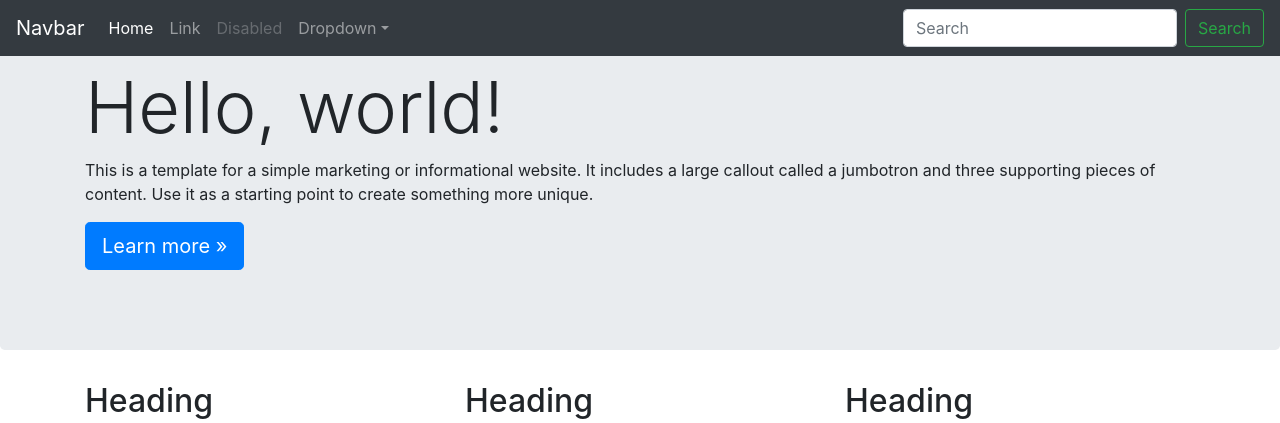
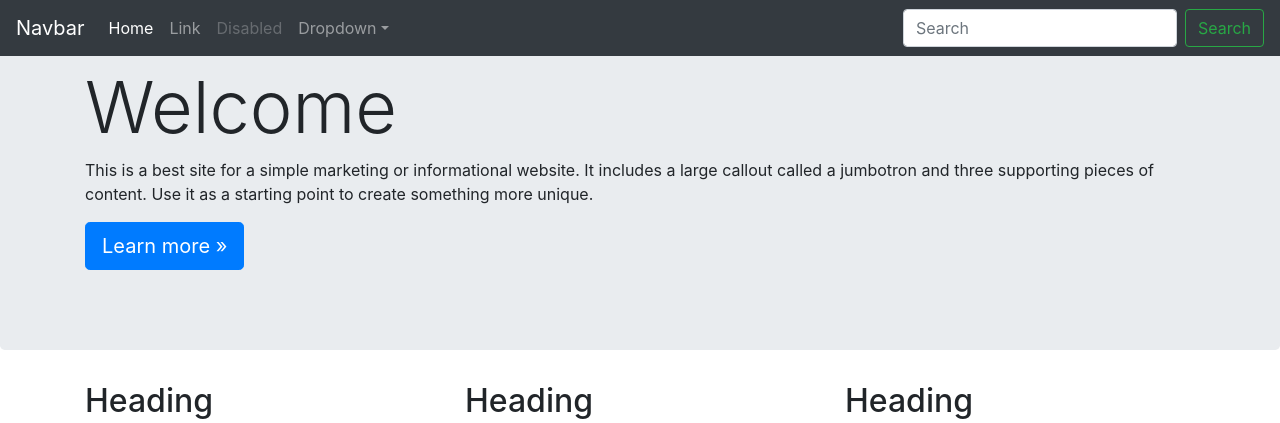
Before and after one commit to macnaer/Unkown, a Django app: page / in a window 1280 px wide. Shown: the top 423 px of the page. Run offline with Django 3.2, Linux system fonts and the light colour scheme; some libraries are stand-ins or nearby versions.

Commit message:
Last changes

```diff
--- /dev/null
+++ b/app/app/static/js/common.js
@@ -0,0 +1 @@
+console.log("Works");
--- a/app/pages/views.py
+++ b/app/pages/views.py
@@ -4,7 +4,11 @@ from django.shortcuts import render
 
 
 def index(request):
-    return render(request, 'pages/index.html')
+    data = {
+        "title": "Welcome",
+        "subtitle": "This is a best site for a simple marketing or informational website. It includes a large callout called a jumbotron and three supporting pieces of content. Use it as a starting point to create something more unique."
+    }
+    return render(request, 'pages/index.html', data)
 
 
 def about(request):
--- a/app/templates/base.html
+++ b/app/templates/base.html
@@ -16,6 +16,7 @@
     {% include "partials/_header.html" %}
     {% block content %} {% endblock %}
     {% include "partials/_footer.html" %}
+    <script src="{% static 'js/common.js' %}"></script>
 </body>
 
 </html>
--- a/app/templates/partials/_header.html
+++ b/app/templates/partials/_header.html
@@ -1,9 +1,7 @@
 <div class="jumbotron">
     <div class="container">
-        <h1 class="display-3">Hello, world!</h1>
-        <p>This is a template for a simple marketing or informational website. It includes a large callout called a
-            jumbotron and three supporting pieces of content. Use it as a starting point to create something more
-            unique.</p>
+        <h1 class="display-3">{{ title }}</h1>
+        <p>{{subtitle}}</p>
         <p><a class="btn btn-primary btn-lg" href="#" role="button">Learn more »</a></p>
     </div>
 </div>
```
